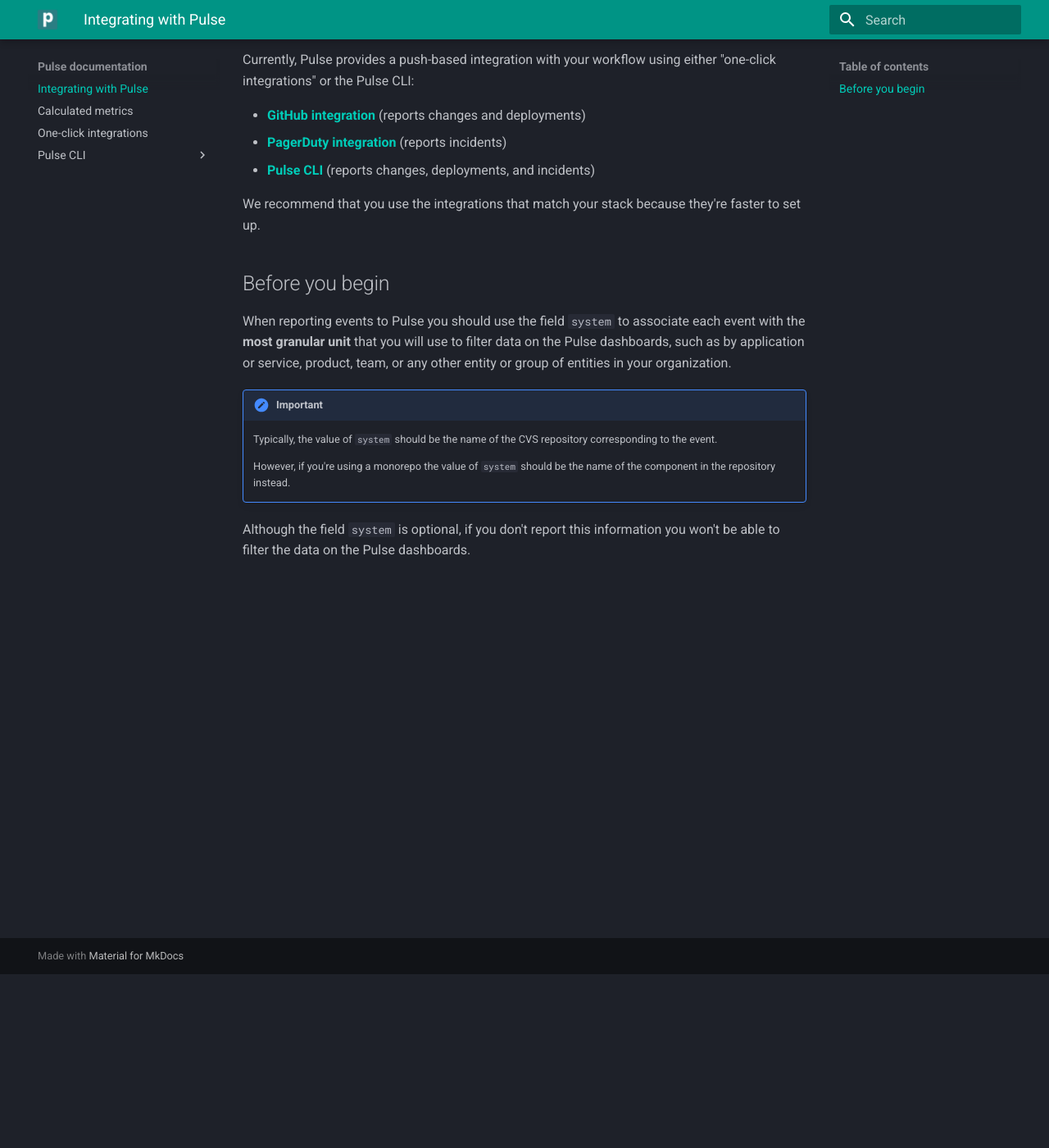
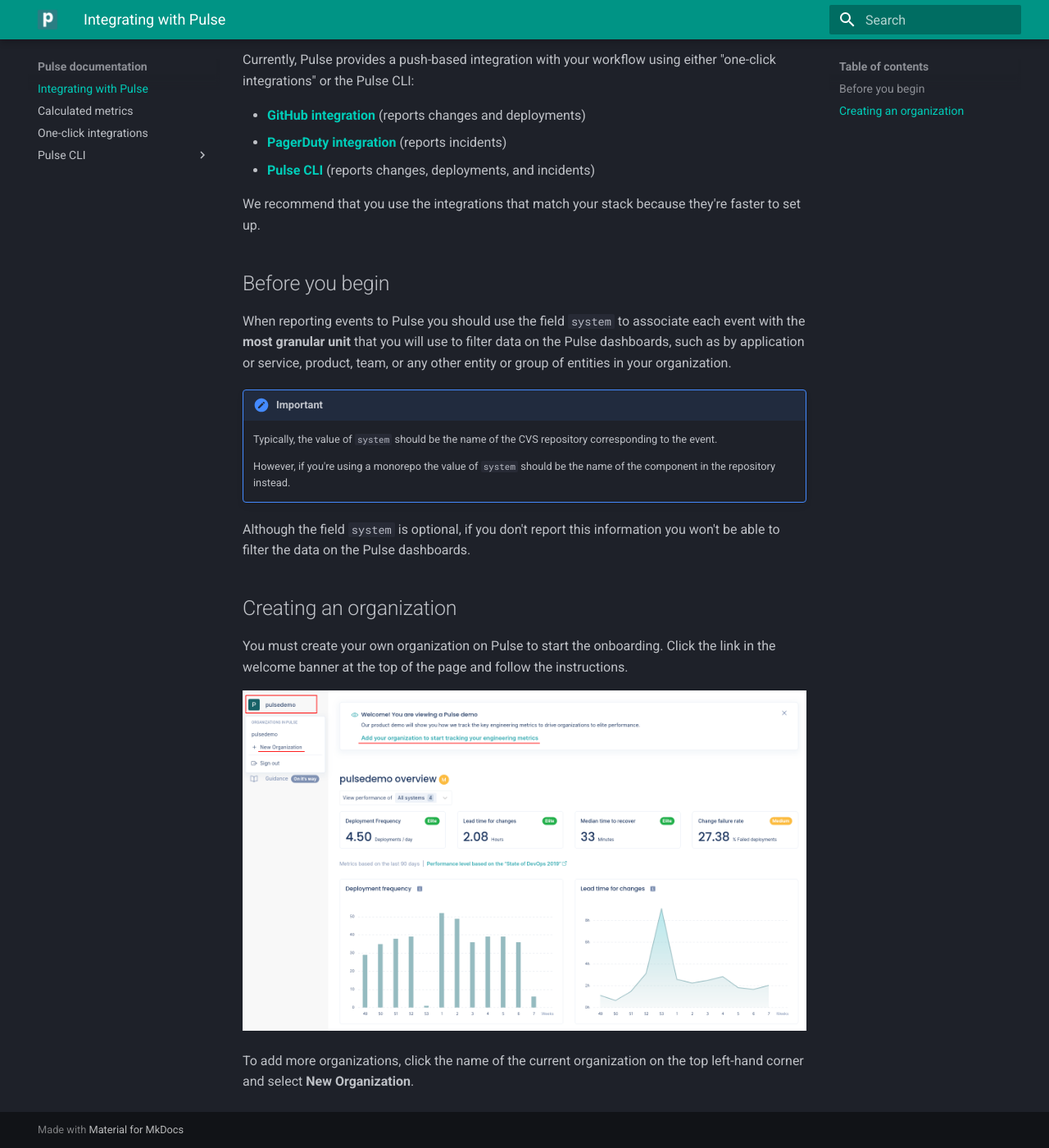
Before and after one commit to codacy/pulse-user-docs, an MkDocs documentation site: the page built from docs/index.md, in a window 1280 px wide and 1400 px high, scrolled down 212 px. Shown: the whole window at 82% size. Built offline with MkDocs 1.6.1 and Material for MkDocs 9.7.7, drawn with Linux system fonts in a browser that asks for light colours.

Commit message:
feature: Mention how to start the self-service onboarding PUL-377 (#29)
* feature: Mention how to start the self-service onboarding

* fix: Include shortcut in banner to add the first organization

```diff
--- a/docs/index.md
+++ b/docs/index.md
@@ -20,3 +20,11 @@
     However, if you're using a monorepo the value of `system` should be the name of the component in the repository instead.
 
 Although the field `system` is optional, if you don't report this information you won't be able to filter the data on the Pulse dashboards.
+
+## Creating an organization
+
+You must create your own organization on Pulse to start the onboarding. Click the link in the welcome banner at the top of the page and follow the instructions.
+
+![Adding a new organization on Pulse](images/organization-add.png)
+
+To add more organizations, click the name of the current organization on the top left-hand corner and select **New Organization**.
```
Also changed, not shown: docs/images/organization-add.png (added).
